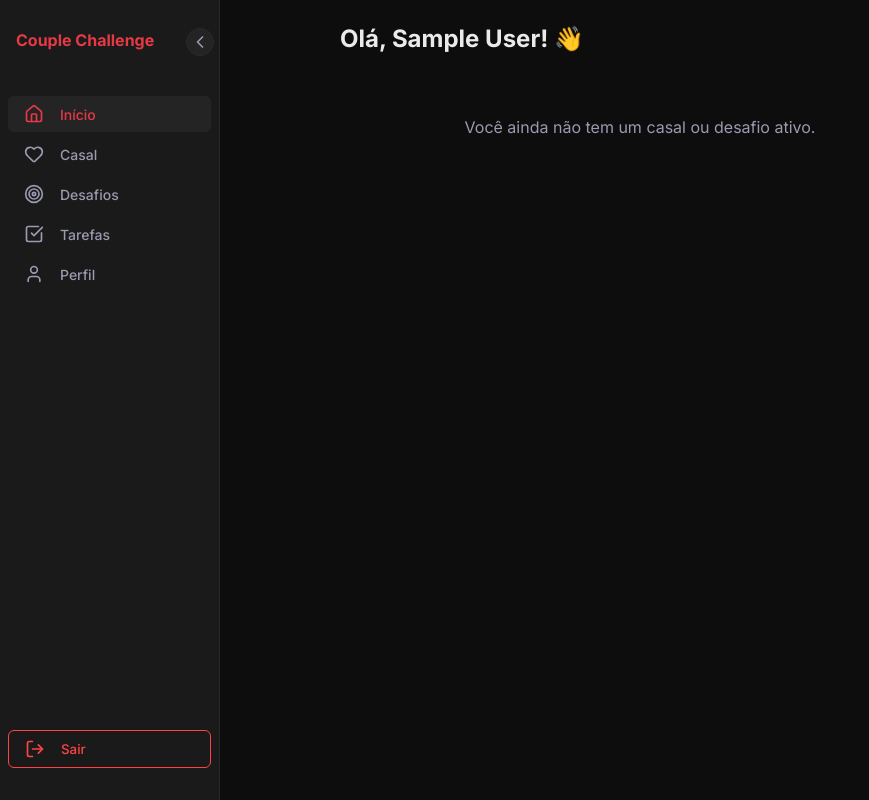
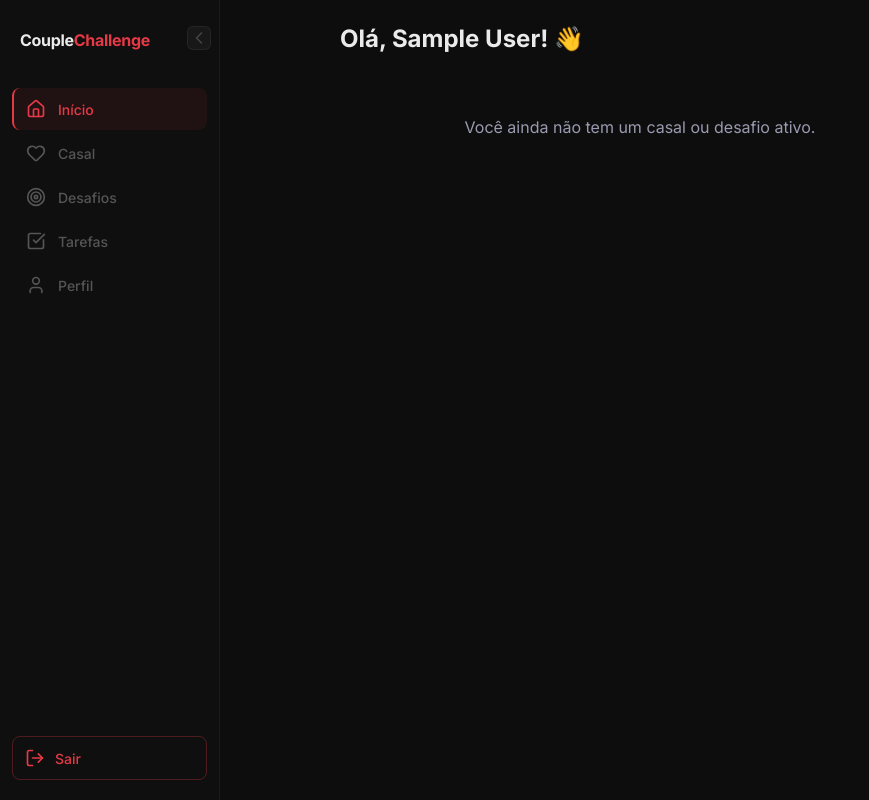
Before and after one commit to gafreire/couple-challenge-web, a React (Vite) app: page /dashboard in a window 1280 px wide. Shown: the whole page, without its empty margins (0-869 px from the left). Built offline with nearby package versions, Linux system fonts and the light colour scheme; no server answers; sample sign-in values are in the browser's storage.

Commit message:
💄 Redesign sidebar and bottom nav with new visual identity

```diff
--- a/src/components/layout/BottomNav.styles.ts
+++ b/src/components/layout/BottomNav.styles.ts
@@ -7,12 +7,13 @@ export const Nav = styled.nav`
   left: 0;
   right: 0;
   height: 64px;
-  background-color: ${({ theme }) => theme.colors.surface};
-  border-top: 1px solid ${({ theme }) => theme.colors.border};
+  background-color: #0f0f0f;
+  border-top: 1px solid rgba(255, 255, 255, 0.05);
   display: flex;
   align-items: center;
   justify-content: space-around;
   z-index: 100;
+  padding: 0 8px;
 
   @media (min-width: 768px) {
     display: none;
@@ -24,23 +25,36 @@ export const NavItem = styled(NavLink)`
   flex-direction: column;
   align-items: center;
   justify-content: center;
-  gap: ${({ theme }) => theme.spacing.xs};
-  color: ${({ theme }) => theme.colors.textSecondary};
+  gap: 4px;
+  color: #555;
   text-decoration: none;
   flex: 1;
   height: 100%;
   transition: color 0.2s;
+  position: relative;
 
   &.active {
-    color: ${({ theme }) => theme.colors.primary};
+    color: #E63946;
+
+    &::before {
+      content: '';
+      position: absolute;
+      top: 0;
+      left: 50%;
+      transform: translateX(-50%);
+      width: 32px;
+      height: 2px;
+      background-color: #E63946;
+      border-radius: 0 0 4px 4px;
+    }
   }
 
-  &:hover {
-    color: ${({ theme }) => theme.colors.primary};
+  &:not(.active):hover {
+    color: #999;
   }
 `;
 
 export const NavLabel = styled.span`
-  font-size: ${({ theme }) => theme.fonts.sizes.xs};
-  font-weight: ${({ theme }) => theme.fonts.weights.medium};
+  font-size: 0.6875rem;
+  font-weight: 500;
 `;
--- a/src/components/layout/Sidebar.styles.ts
+++ b/src/components/layout/Sidebar.styles.ts
@@ -10,58 +10,63 @@ export const SidebarWrapper = styled.aside<{ $collapsed: boolean }>`
     left: 0;
     height: 100vh;
     width: ${({ $collapsed }) => ($collapsed ? '72px' : '220px')};
-    background-color: ${({ theme }) => theme.colors.surface};
-    border-right: 1px solid ${({ theme }) => theme.colors.border};
+    background-color: #0f0f0f;
+    border-right: 1px solid rgba(255, 255, 255, 0.05);
     display: flex;
     flex-direction: column;
-    padding: ${({ theme }) => theme.spacing.md} 0;
-    transition: width 0.2s ease;
+    padding: 24px 0 20px;
+    transition: width 0.25s ease;
     z-index: 100;
     overflow: hidden;
   }
 `;
 
 export const SidebarHeader = styled.div`
+  padding: 0 20px;
+  margin-bottom: 32px;
+  min-height: 32px;
   display: flex;
-  flex-direction: column;
-  align-items: flex-start;
-  padding: 0 ${({ theme }) => theme.spacing.md};
-  margin-bottom: ${({ theme }) => theme.spacing.xl};
-  min-height: 48px;
-  justify-content: center;
+  align-items: center;
 `;
 
 export const SidebarLogo = styled.div<{ $collapsed: boolean }>`
-  font-size: ${({ theme }) => theme.fonts.sizes.md};
-  font-weight: ${({ theme }) => theme.fonts.weights.bold};
-  color: ${({ theme }) => theme.colors.primary};
+  font-size: 1rem;
+  font-weight: 700;
   white-space: nowrap;
-  line-height: 1.3;
   opacity: ${({ $collapsed }) => ($collapsed ? 0 : 1)};
   transition: opacity 0.15s ease;
   pointer-events: none;
+  letter-spacing: -0.3px;
+
+  span:first-child {
+    color: #EAEAEA;
+  }
+
+  span:last-child {
+    color: #E63946;
+  }
 `;
 
 export const SidebarNav = styled.nav`
   display: flex;
   flex-direction: column;
   flex: 1;
-  gap: ${({ theme }) => theme.spacing.xs};
-  padding: 0 ${({ theme }) => theme.spacing.sm};
+  gap: 2px;
+  padding: 0 12px;
 `;
 
 export const SidebarItem = styled(NavLink)<{ $collapsed: boolean }>`
   display: flex;
   align-items: center;
-  gap: ${({ theme }) => theme.spacing.md};
-  padding: ${({ theme }) => theme.spacing.sm} ${({ theme }) => theme.spacing.md};
-  border-radius: ${({ theme }) => theme.borderRadius.sm};
-  color: ${({ theme }) => theme.colors.textSecondary};
+  gap: 12px;
+  padding: 11px 12px;
+  border-radius: 8px;
+  color: #555;
   text-decoration: none;
   transition: all 0.2s;
   white-space: nowrap;
-  min-width: 0;
-  flex-shrink: 0;
+  position: relative;
+  border-left: 2px solid transparent;
 
   svg {
     flex-shrink: 0;
@@ -69,19 +74,20 @@ export const SidebarItem = styled(NavLink)<{ $collapsed: boolean }>`
   }
 
   &.active {
-    color: ${({ theme }) => theme.colors.primary};
-    background-color: ${({ theme }) => theme.colors.surfaceAlt};
+    color: #E63946;
+    background-color: rgba(230, 57, 70, 0.08);
+    border-left-color: #E63946;
   }
 
-  &:hover {
-    color: ${({ theme }) => theme.colors.primary};
-    background-color: ${({ theme }) => theme.colors.surfaceAlt};
+  &:not(.active):hover {
+    color: #999;
+    background-color: rgba(255, 255, 255, 0.03);
   }
 `;
 
 export const SidebarLabel = styled.span<{ $collapsed: boolean }>`
-  font-size: ${({ theme }) => theme.fonts.sizes.sm};
-  font-weight: ${({ theme }) => theme.fonts.weights.medium};
+  font-size: 0.875rem;
+  font-weight: 500;
   opacity: ${({ $collapsed }) => ($collapsed ? 0 : 1)};
   transition: opacity 0.15s ease;
   pointer-events: none;
@@ -92,41 +98,44 @@ export const CollapseButton = styled.button`
   display: flex;
   align-items: center;
   justify-content: center;
-  width: 28px;
-  height: 28px;
-  border-radius: ${({ theme }) => theme.borderRadius.full};
-  background-color: ${({ theme }) => theme.colors.surfaceAlt};
-  border: 1px solid ${({ theme }) => theme.colors.border};
-  color: ${({ theme }) => theme.colors.textSecondary};
+  width: 24px;
+  height: 24px;
+  border-radius: 6px;
+  background-color: rgba(255, 255, 255, 0.04);
+  border: 1px solid rgba(255, 255, 255, 0.06);
+  color: #444;
   position: absolute;
-  right: 5px;
-  top: 28px;
+  right: 8px;
+  top: 26px;
   transition: all 0.2s;
   z-index: 101;
   cursor: pointer;
 
   &:hover {
-    color: ${({ theme }) => theme.colors.primary};
-    border-color: ${({ theme }) => theme.colors.primary};
+    color: #E63946;
+    border-color: rgba(230, 57, 70, 0.3);
+    background-color: rgba(230, 57, 70, 0.06);
   }
 `;
 
 export const LogoutButton = styled.button<{ $collapsed?: boolean }>`
   display: flex;
   align-items: center;
-  gap: ${({ theme }) => theme.spacing.md};
-  padding: ${({ theme }) => theme.spacing.sm} ${({ theme }) => theme.spacing.md};
-  margin: 0 ${({ theme }) => theme.spacing.sm} ${({ theme }) => theme.spacing.md};
-  border-radius: ${({ theme }) => theme.borderRadius.sm};
-  color: ${({ theme }) => theme.colors.error};
+  gap: 10px;
+  padding: 11px 12px;
+  margin: 0 12px;
+  border-radius: 8px;
+  color: #E63946;
   background-color: transparent;
-  border: 1px solid ${({ theme }) => theme.colors.error};
-  width: calc(100% - ${({ theme }) => theme.spacing.md});
+  border: 1px solid rgba(230, 57, 70, 0.3);
+  width: calc(100% - 24px);
   transition: all 0.2s;
   white-space: nowrap;
   overflow: hidden;
   cursor: pointer;
-  font-weight: ${({ theme }) => theme.fonts.weights.medium};
+  font-weight: 500;
+  font-size: 0.875rem;
+  font-family: inherit;
   justify-content: ${({ $collapsed }) => ($collapsed ? 'center' : 'flex-start')};
   flex-shrink: 0;
 
@@ -142,7 +151,7 @@ export const LogoutButton = styled.button<{ $collapsed?: boolean }>`
   }
 
   &:hover {
-    background-color: ${({ theme }) => theme.colors.error};
-    color: #fff;
+    background-color: rgba(230, 57, 70, 0.1);
+    border-color: #E63946;
   }
 `;
--- a/src/components/layout/Sidebar.tsx
+++ b/src/components/layout/Sidebar.tsx
@@ -7,7 +7,7 @@ import {
   LogOut,
   ChevronLeft,
   ChevronRight,
-  CheckSquare
+  CheckSquare,
 } from "lucide-react";
 import { useAuthStore } from "../../store/authStore";
 import {
@@ -54,7 +54,10 @@ const Sidebar: React.FC<SidebarProps> = ({ collapsed, onCollapseChange }) => {
       </CollapseButton>
 
       <SidebarHeader>
-        <SidebarLogo $collapsed={collapsed}>Couple{"\n"}Challenge</SidebarLogo>
+        <SidebarLogo $collapsed={collapsed}>
+          <span>Couple</span>
+          <span>Challenge</span>
+        </SidebarLogo>
       </SidebarHeader>
 
       <SidebarNav>
```
Lines whose indentation alone changed are shown as unchanged.
